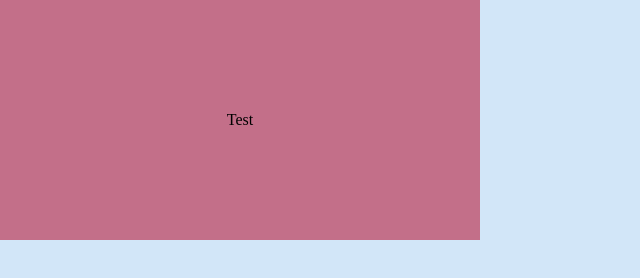
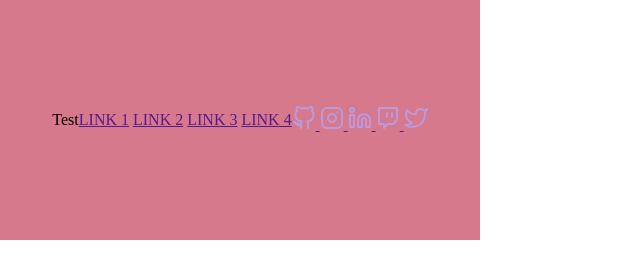
Before and after one commit to rafaelprn/social-tree-challenge, a plain HTML site: page index.html in a window 1280 px wide. Shown: the whole page, without its empty margins (0-640 px from the left). Drawn offline with Linux system fonts and the light colour scheme.

Commit message:
feat: create sections

```diff
--- a/index.html
+++ b/index.html
@@ -9,7 +9,34 @@
 </head>
 <body>
     <main class="main-container">
-        Test
+        <section class="picture">
+            Test
+        </section>
+
+        <section class="links-buttons">
+            <a href="" target="_blank">LINK 1</a>
+            <a href="" target="_blank">LINK 2</a>
+            <a href="" target="_blank">LINK 3</a>
+            <a href="" target="_blank">LINK 4</a>
+        </section>
+
+        <section class="network-icons">
+            <a href="" target="_blank">
+                <img src="./assets/assets/github.svg" alt="Github">
+            </a>
+            <a href="" target="_blank">
+                <img src="./assets/assets/instagram.svg" alt="Instagram">
+            </a>
+            <a href="" target="_blank">
+                <img src="./assets/assets/linkedin.svg" alt="LinkedIn">
+            </a>
+            <a href="" target="_blank">
+                <img src="./assets/assets/twitch.svg" alt="Twitch">
+            </a>
+            <a href="" target="_blank">
+                <img src="./assets/assets/twitter.svg" alt="Twitter">
+            </a>
+        </section>
     </main>
 </body>
 </html>
--- a/styles.css
+++ b/styles.css
@@ -1,5 +1,5 @@
 body{
-    background: rgb(210, 230, 248);
+    background-color: E5E5E5;
     padding: 0;
     margin: 0;
 }
```
